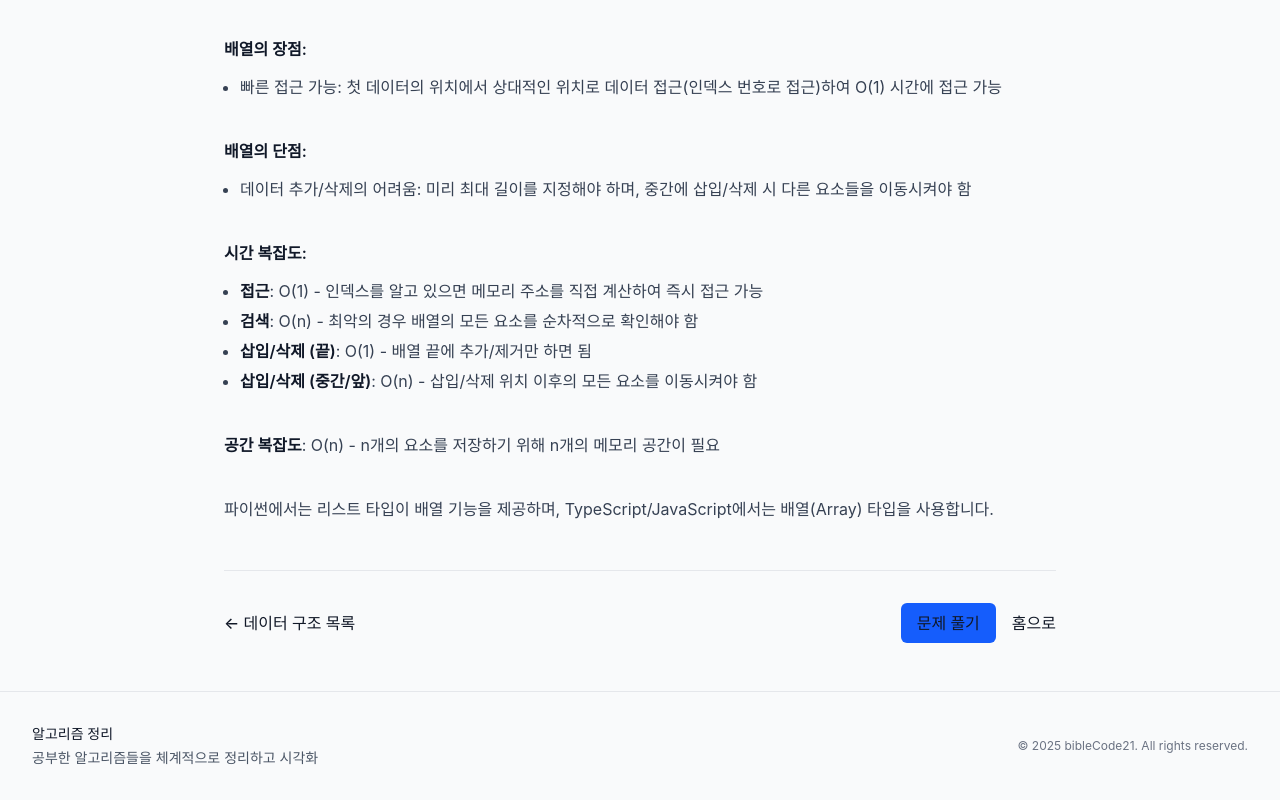
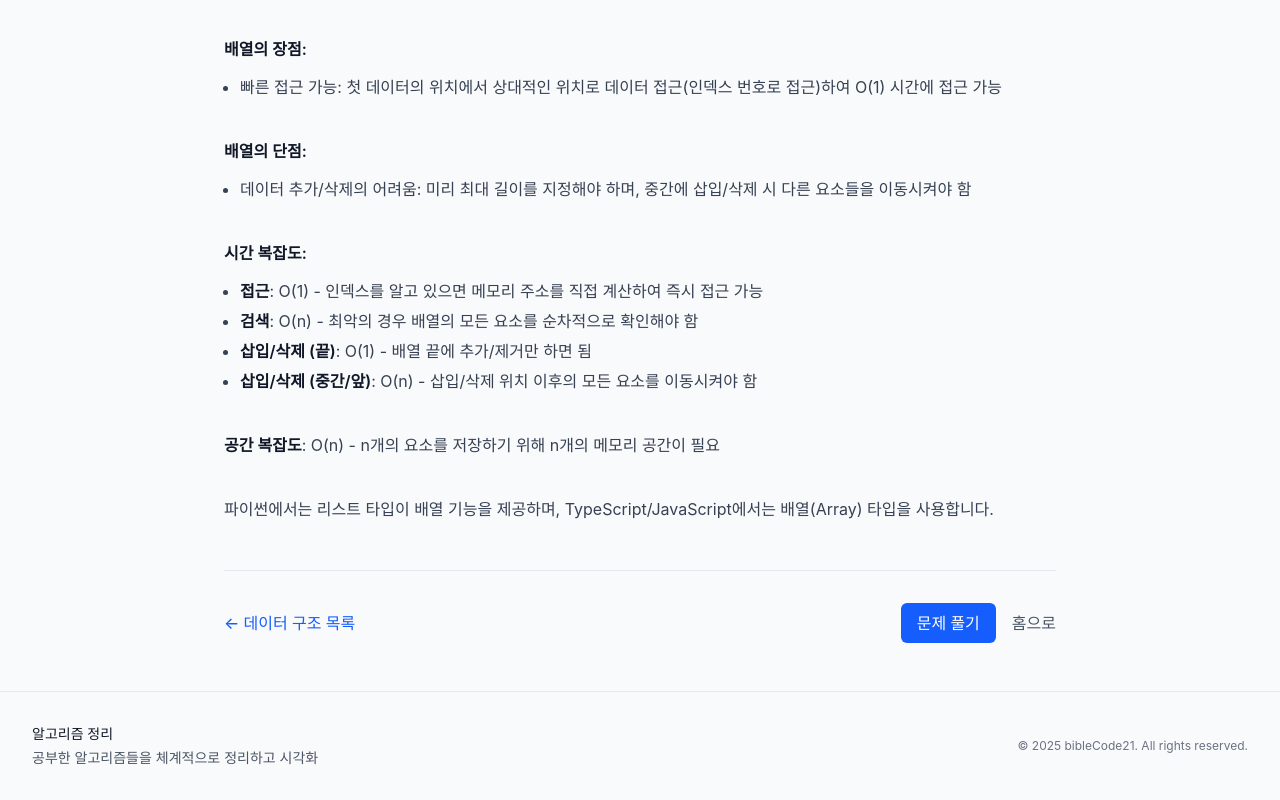
Before and after one commit to bibleCode21/study-algorithm, a Next.js app: page /concept/array in a window 1280 px wide. Shown: the part 415-1215 px from the top of the page. Built offline with nearby package versions, Linux system fonts and the light colour scheme.

Commit message:
chore: Style 수정

```diff
--- a/src/app/globals.css
+++ b/src/app/globals.css
@@ -12,5 +12,4 @@ body {
 
 a {
     text-decoration: none;
-    color: inherit;
 }
--- a/src/features/algorithm/components/ConceptDetail/ConceptNavigation.tsx
+++ b/src/features/algorithm/components/ConceptDetail/ConceptNavigation.tsx
@@ -18,7 +18,7 @@ const ConceptNavigation = ({ conceptType, conceptId }: ConceptNavigationProps) =
                     {conceptId && (
                         <Link
                             href={`/concept/${conceptId}/practice`}
-                            className="px-4 py-2 bg-blue-600 text-white rounded-md hover:bg-blue-700 font-medium transition-colors cursor-pointer"
+                            className="px-4 py-2 bg-blue-600 !text-white rounded-md hover:bg-blue-700 font-medium transition-colors cursor-pointer"
                         >
                             문제 풀기
                         </Link>
--- a/src/features/algorithm/components/ConceptView/CompactView.tsx
+++ b/src/features/algorithm/components/ConceptView/CompactView.tsx
@@ -19,7 +19,7 @@ const CompactView = ({ concept }: ConceptViewProps) => {
               {concept.timeComplexity && (
                 <div>
                   <h3 className="text-sm font-semibold text-gray-900 mb-3">시간 복잡도</h3>
-                  <ul className="space-y-2.5 pl-4 list-disc list-outside">
+                  <ul className="space-y-2.5 pl-6 list-disc">
                     <li>
                       <div className="flex justify-between items-center">
                         <span className="text-sm text-gray-600">최선</span>
```
